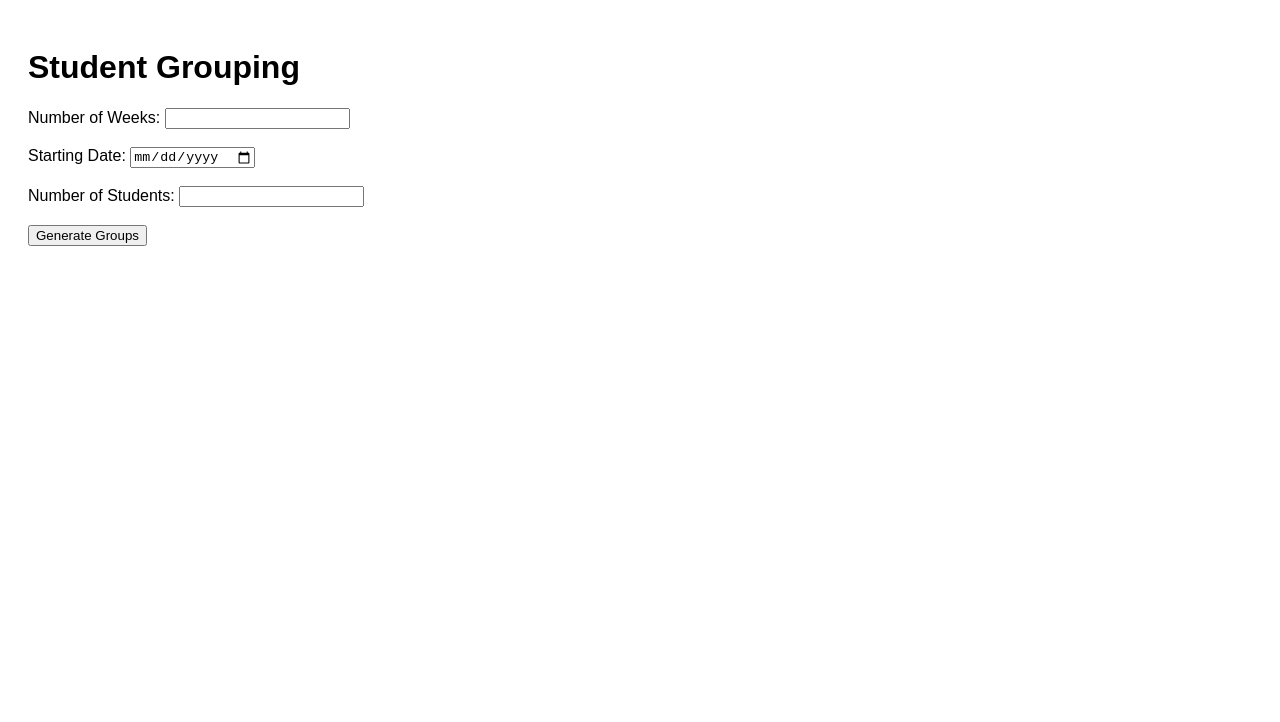
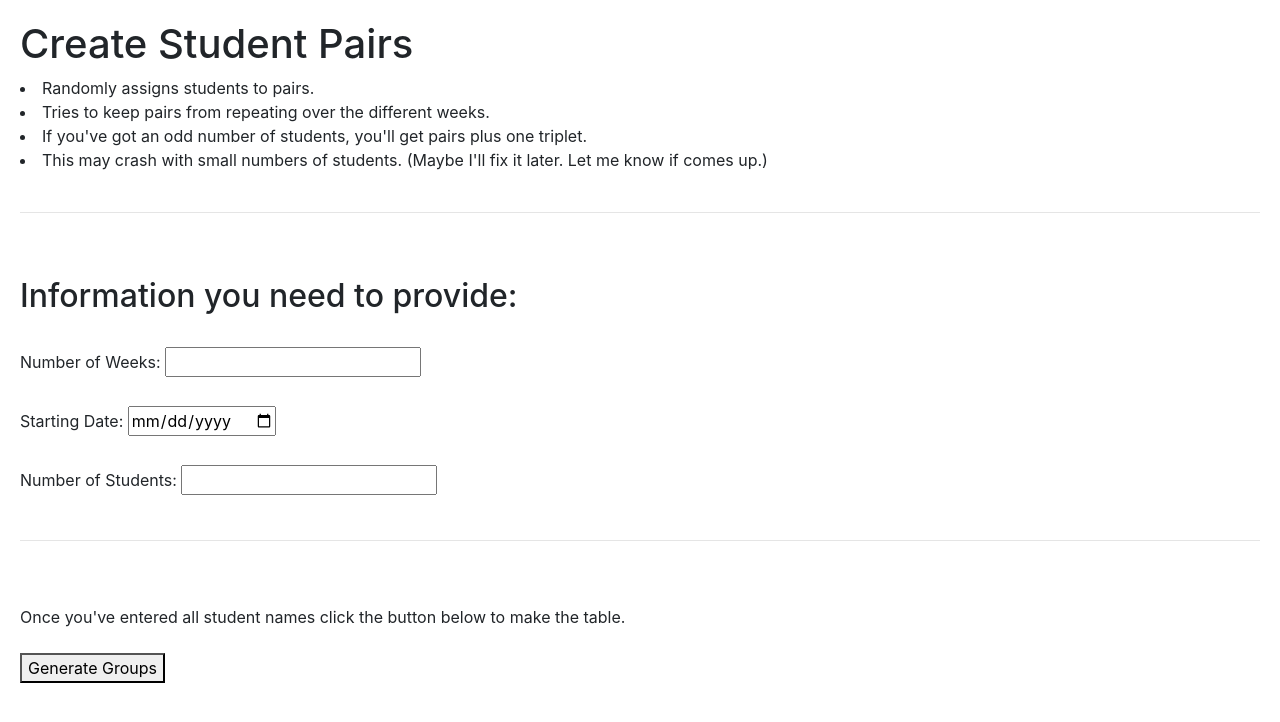
Before and after one commit to bsheese/bloom_scripts, a plain HTML site: page partner_assign/index.html in a window 1280 px wide. Drawn offline with nearby package versions, Linux system fonts and the light colour scheme.

Commit message:
styling and instructions

```diff
--- a/partner_assign/index.html
+++ b/partner_assign/index.html
@@ -4,11 +4,20 @@
     <meta charset="UTF-8">
     <meta name="viewport" content="width=device-width, initial-scale=1.0">
     <link rel="stylesheet" type="text/css" href="style.css">
+	<link rel="stylesheet" href="https://stackpath.bootstrapcdn.com/bootstrap/4.3.1/css/bootstrap.min.css">
+    <title>Create Student Pairs</title>
 
-    <title>Student Grouping</title>
 </head>
 <body>
-    <h1>Student Grouping</h1>
+    <h1>Create Student Pairs</h1>
+	<li>Randomly assigns students to pairs.
+	<li>Tries to keep pairs from repeating over the different weeks.
+	<li>If you've got an odd number of students, you'll get pairs plus one triplet.
+	<li>This may crash with small numbers of students. (Maybe I'll fix it later. Let me know if comes up.)
+	<br><br>
+	<hr><br><br>
+	<h2>Information you need to provide:</h2>
+	<br>
     <label for="weeks">Number of Weeks:</label>
     <input type="number" id="weeks" min="1" required><br><br>
     <label for="startDate">Starting Date:</label>
@@ -16,6 +25,8 @@
     <label for="numStudents">Number of Students:</label>
     <input type="number" id="numStudents" oninput="updateStudents()" min="1" required><br><br>
     <div id="studentsSection"></div>
+	<hr><br><br>
+	Once you've entered all student names click the button below to make the table.<br><br>
     <button onclick="generateGroups()">Generate Groups</button>
     <div id="output"></div>
     <a id="download" style="display:none;"></a>
--- a/partner_assign/script.js
+++ b/partner_assign/script.js
@@ -3,7 +3,7 @@ function updateStudents() {
     const studentsSection = document.getElementById("studentsSection");
     studentsSection.innerHTML = "";
     for (let i = 0; i < numStudents; i++) {
-        studentsSection.innerHTML += `<label for="student${i}">Student ${i + 1}:</label><input type="text" id="student${i}" required><br>`;
+        studentsSection.innerHTML += `<label for="student${i}">Student ${i + 1}:  </label><input type="text" id="student${i}" required><br>`;
     }
 }
 
```
